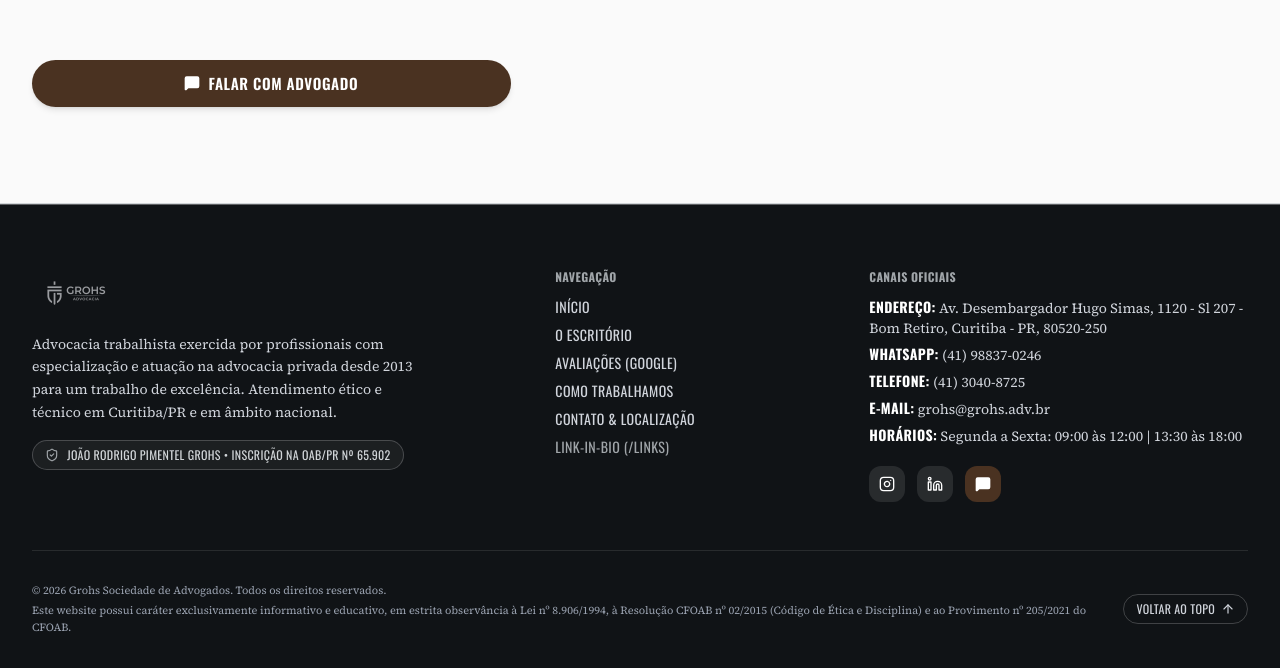
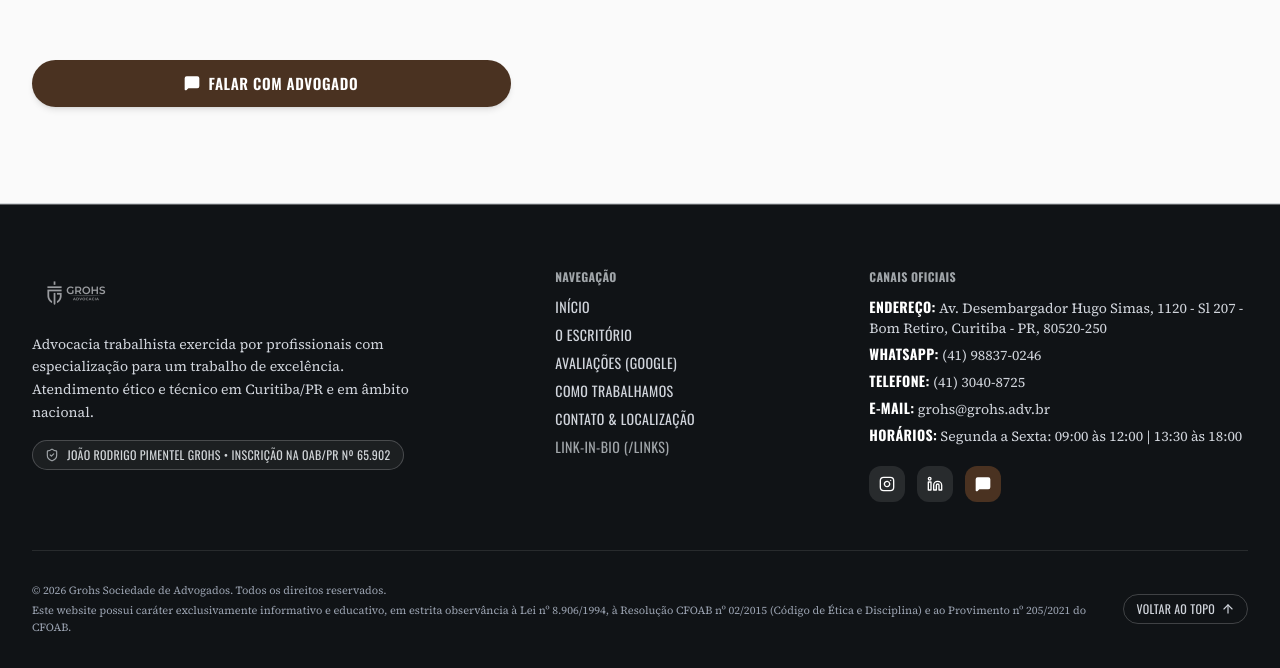
Before and after one commit to BCOMMAG/C10-Grohs-Advocacia, a Next.js app: page / in a window 1280 px wide. Shown: the part 4332-5000 px from the top of the page. Built offline with nearby package versions, Linux system fonts and the light colour scheme.

Commit message:
fix(footer): suprimir mencao a atuacao desde 2013 no rodape a pedido do cliente

```diff
--- a/src/components/Footer.tsx
+++ b/src/components/Footer.tsx
@@ -31,7 +31,7 @@ export function Footer() {
             </div>
 
             <p className="font-body text-xs sm:text-sm text-gray-300 max-w-sm leading-relaxed">
-              Advocacia trabalhista exercida por profissionais com especialização e atuação na advocacia privada desde 2013 para um trabalho de excelência. Atendimento ético e técnico em Curitiba/PR e em âmbito nacional.
+              Advocacia trabalhista exercida por profissionais com especialização para um trabalho de excelência. Atendimento ético e técnico em Curitiba/PR e em âmbito nacional.
             </p>
 
             <div className="inline-flex items-center gap-2 px-3 py-1.5 rounded-full border border-white/20 bg-white/5 text-xs font-heading text-[#D1D5D8] uppercase tracking-wide">
```
